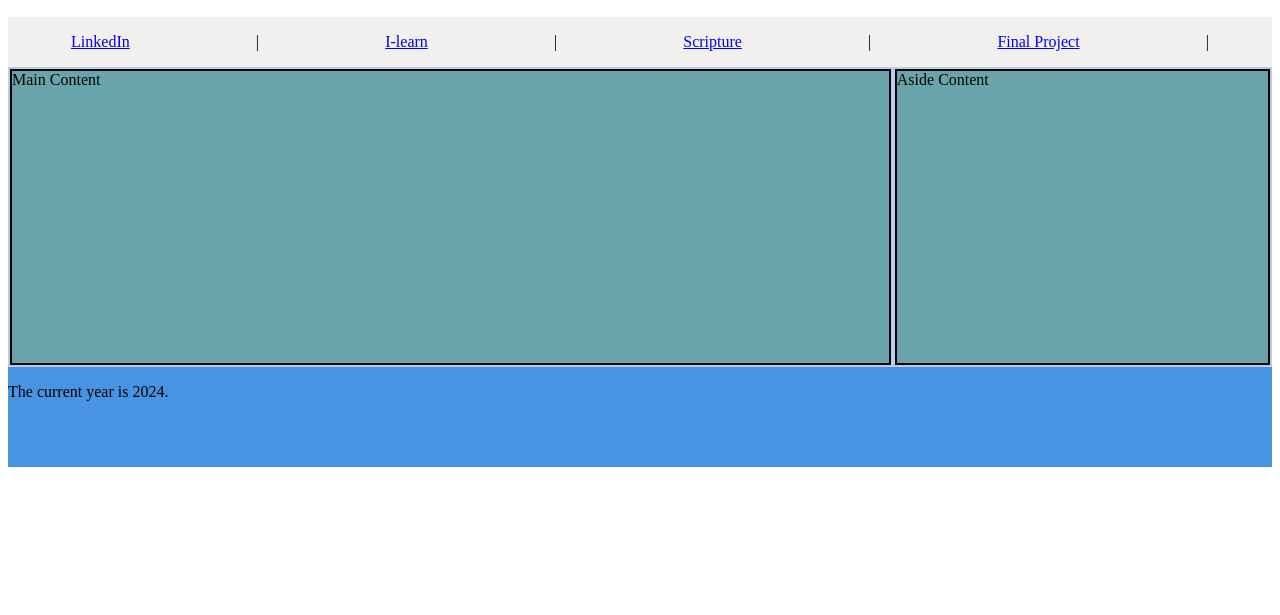
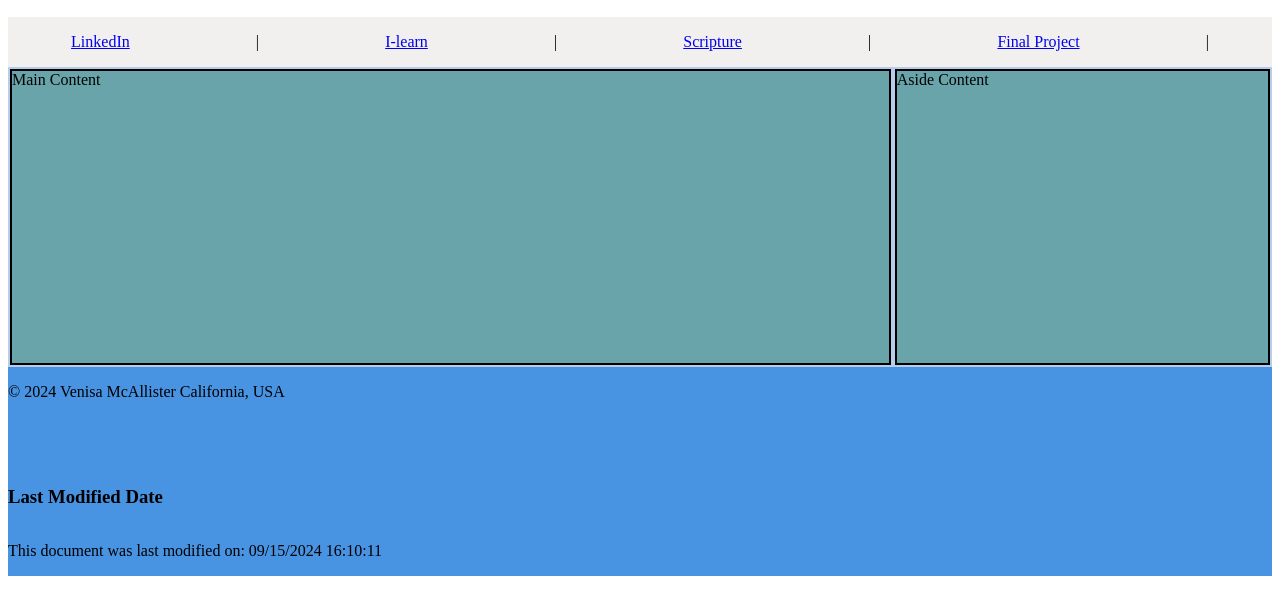
Before and after one commit to nisaanne/wdd131, a plain HTML site: page week01/index.html in a window 1280 px wide. Shown: the part 123-738 px from the top of the page. Drawn offline with Linux system fonts and the light colour scheme.

Commit message:
change footer

```diff
--- a/week01/index.html
+++ b/week01/index.html
@@ -29,8 +29,18 @@
     </div>
     </main>
 <footer>
-    <p>The current year is <span id="current-year"></span>.</p>
+    <p>&copy; <span id="current-year"></span>
     <script src="scripts/getdates.js"></script>
+    Venisa McAllister
+    California, USA</p>
+    <h3>Last Modified Date</h3>
+    <p id="lastModified">
+
+    <script>
+        let lastModifiedDate = document.lastModified;
+        document.getElementById("lastModified").textContent = "This document was last modified on: " + lastModifiedDate;
+    </script></p>
+
 </footer>
 </body>
 </html>
```
